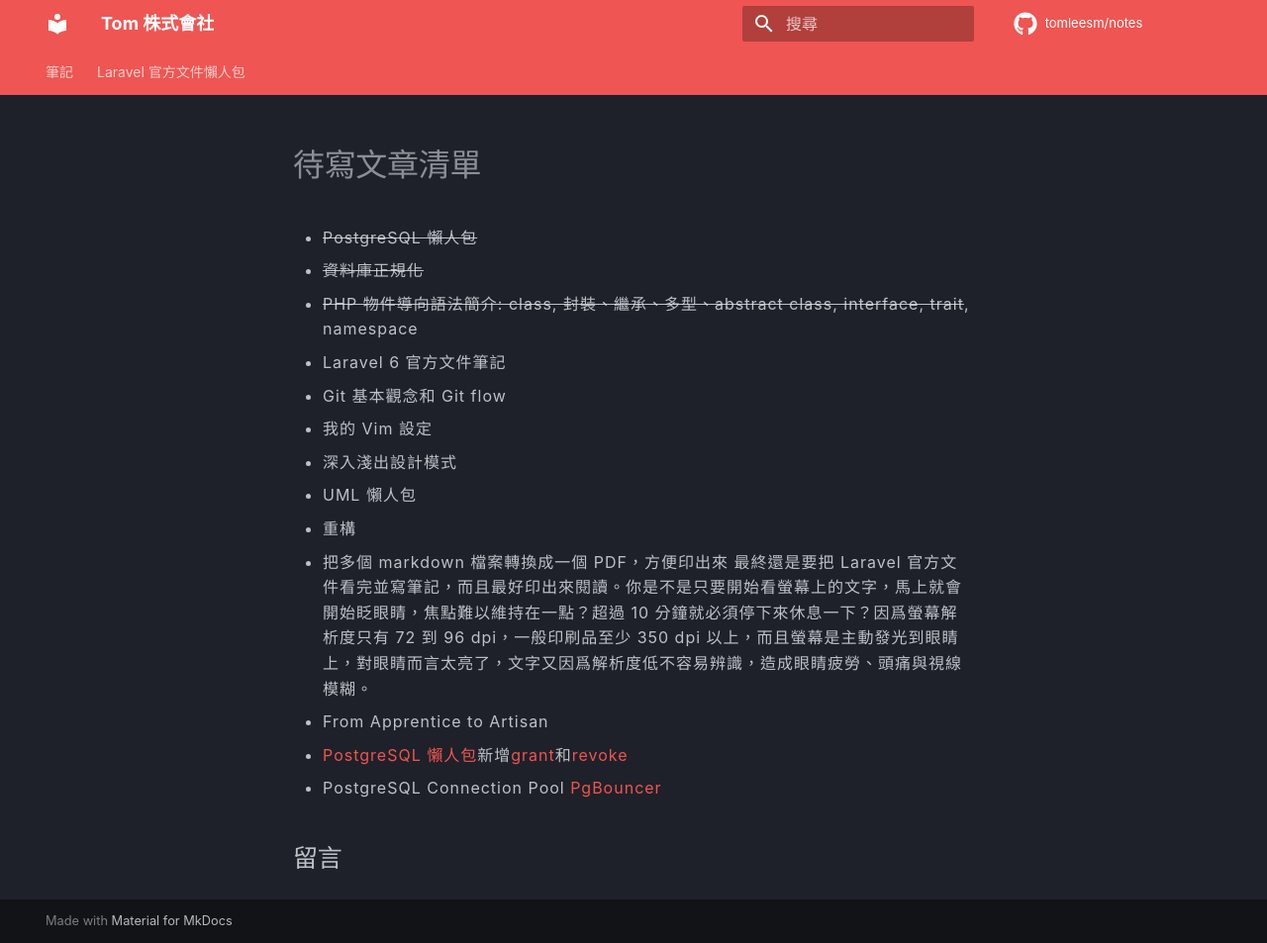
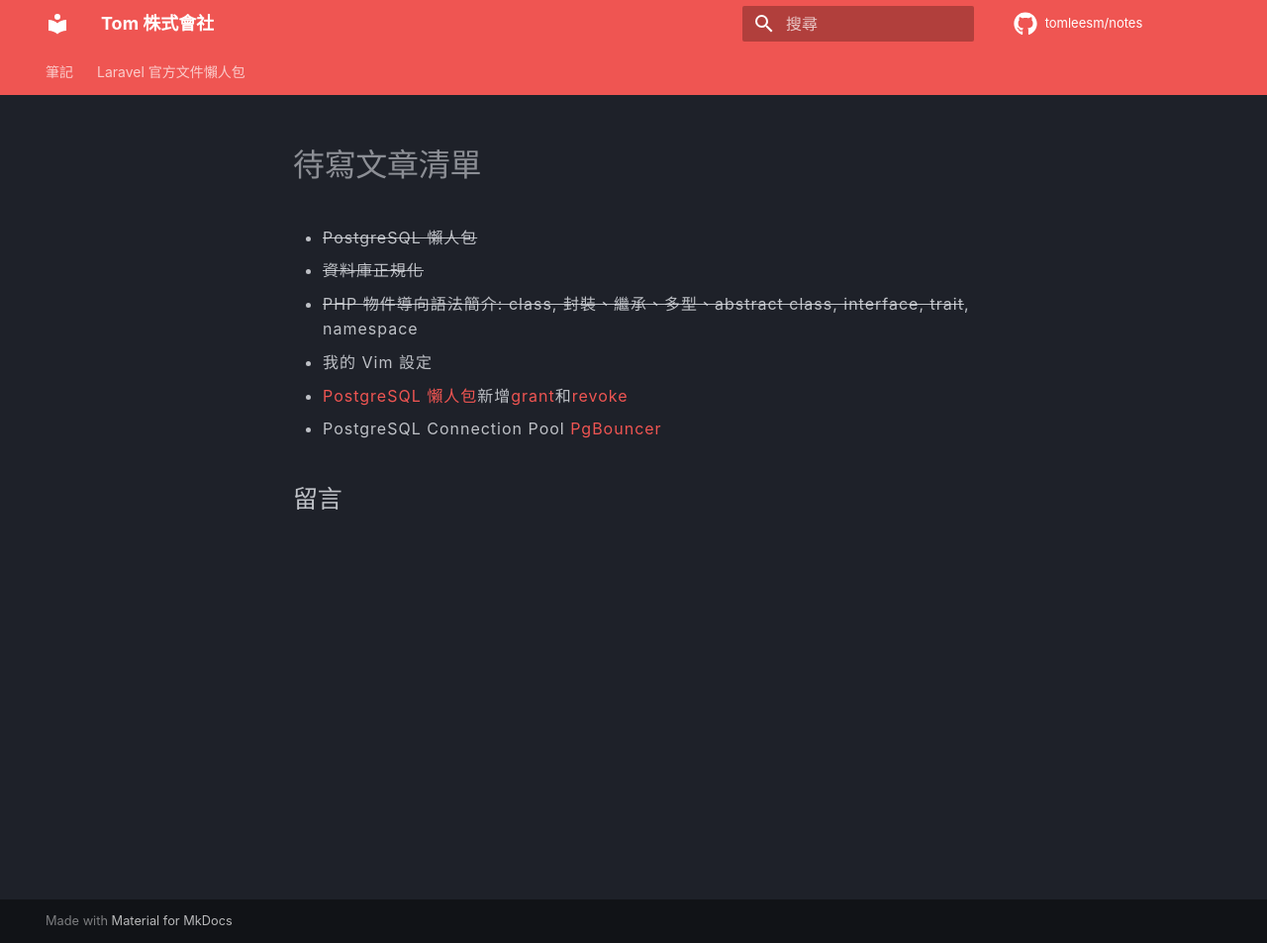
Before and after one commit to tomleesm/notes, an MkDocs documentation site: the page built from docs/articles-wait-to-write.md, in a window 1280 px wide and 953 px high. Shown: the whole window at 99% size. Built offline with MkDocs 1.6.1 and Material for MkDocs 9.7.7, drawn with Linux system fonts in a browser that asks for light colours; comment, search, counter and statistics services are not loaded.

Commit message:
待寫文章清單: 刪除看完書自然會有的文章

```diff
--- a/docs/articles-wait-to-write.md
+++ b/docs/articles-wait-to-write.md
@@ -2,14 +2,6 @@
 - ~~PostgreSQL 懶人包~~
 - ~~資料庫正規化~~
 - ~~PHP 物件導向語法簡介: class, 封裝、繼承、多型、abstract class, interface, trait~~, namespace
-- Laravel 6 官方文件筆記
-- Git 基本觀念和 Git flow
 - 我的 Vim 設定
-- 深入淺出設計模式
-- UML 懶人包
-- 重構
-- 把多個 markdown 檔案轉換成一個 PDF，方便印出來
-  最終還是要把 Laravel 官方文件看完並寫筆記，而且最好印出來閱讀。你是不是只要開始看螢幕上的文字，馬上就會開始眨眼睛，焦點難以維持在一點？超過 10 分鐘就必須停下來休息一下？因爲螢幕解析度只有 72 到 96 dpi，一般印刷品至少 350 dpi 以上，而且螢幕是主動發光到眼睛上，對眼睛而言太亮了，文字又因爲解析度低不容易辨識，造成眼睛疲勞、頭痛與視線模糊。
-- From Apprentice to Artisan
 - [PostgreSQL 懶人包](posgtresql-cheat-sheet)新增[grant](https://docs.postgresql.tw/reference/sql-commands/grant)和[revoke](https://docs.postgresql.tw/reference/sql-commands/revoke)
 - PostgreSQL Connection Pool [PgBouncer](https://medium.com/pgsql-tw/you-need-pgbouncer-e62fa329b209)
```
